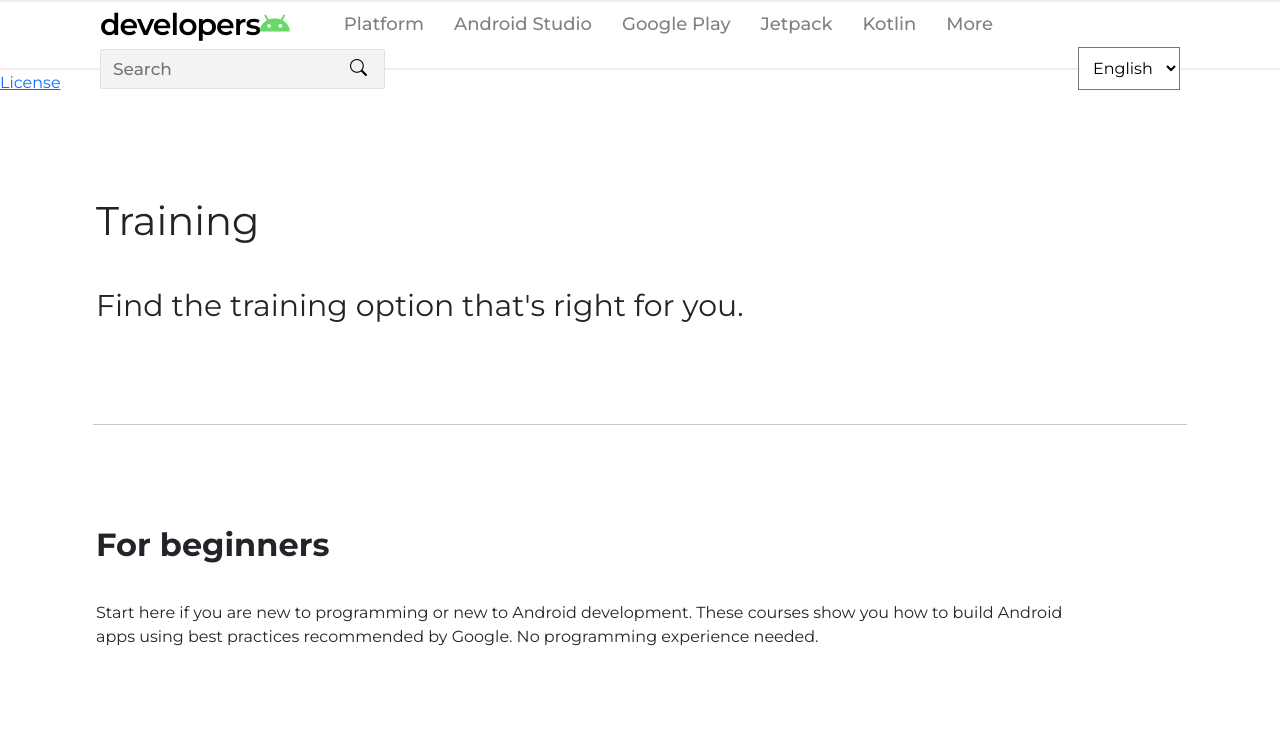
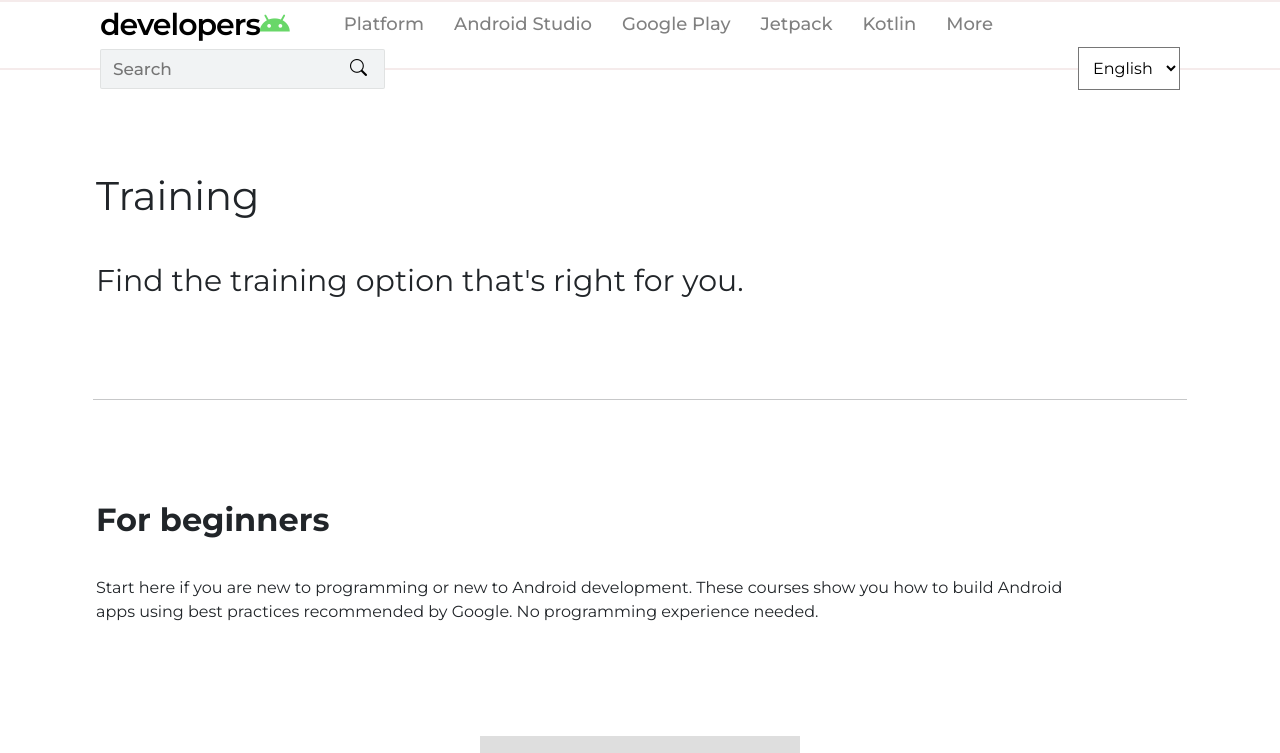
Before and after one commit to SomjaniNileshMulchand/trainingcourse, a plain HTML site: page index.html in a window 1280 px wide. Shown: the top 753 px of the page. Drawn offline with nearby package versions, Linux system fonts and the light colour scheme.

Commit message:
Add Code Files

```diff
--- a/index.html
+++ b/index.html
@@ -45,9 +45,7 @@
             <option value="">English</option>
         </select>
      </nav>
-     <a class="devsite-footer-utility-link gc-analytics-event" href="/license" data-category="Site-Wide Custom Events" data-label="Footer License link">
-        License
-      </a>
+
 
 
 <p class="train">Training</p>
```
